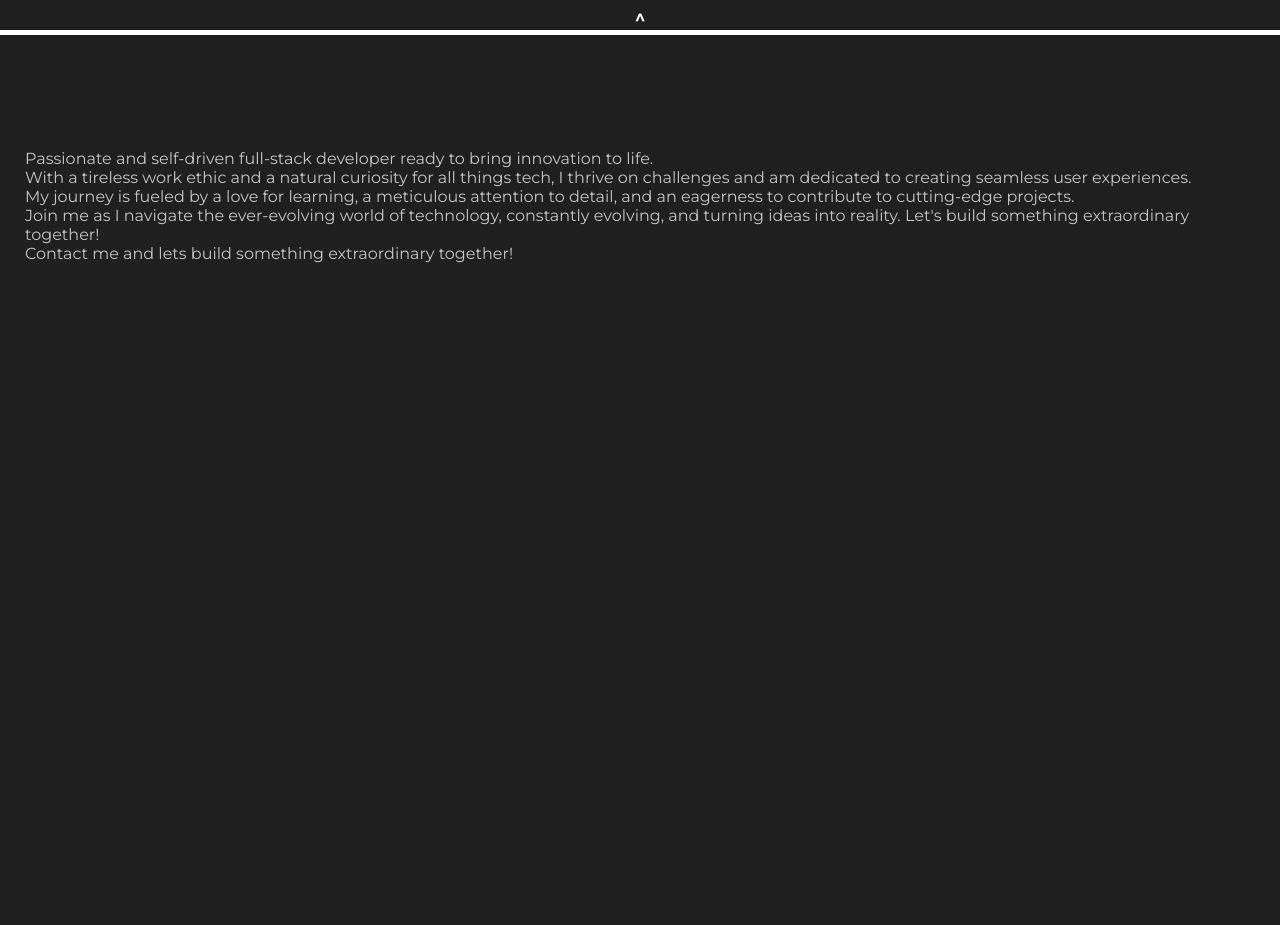
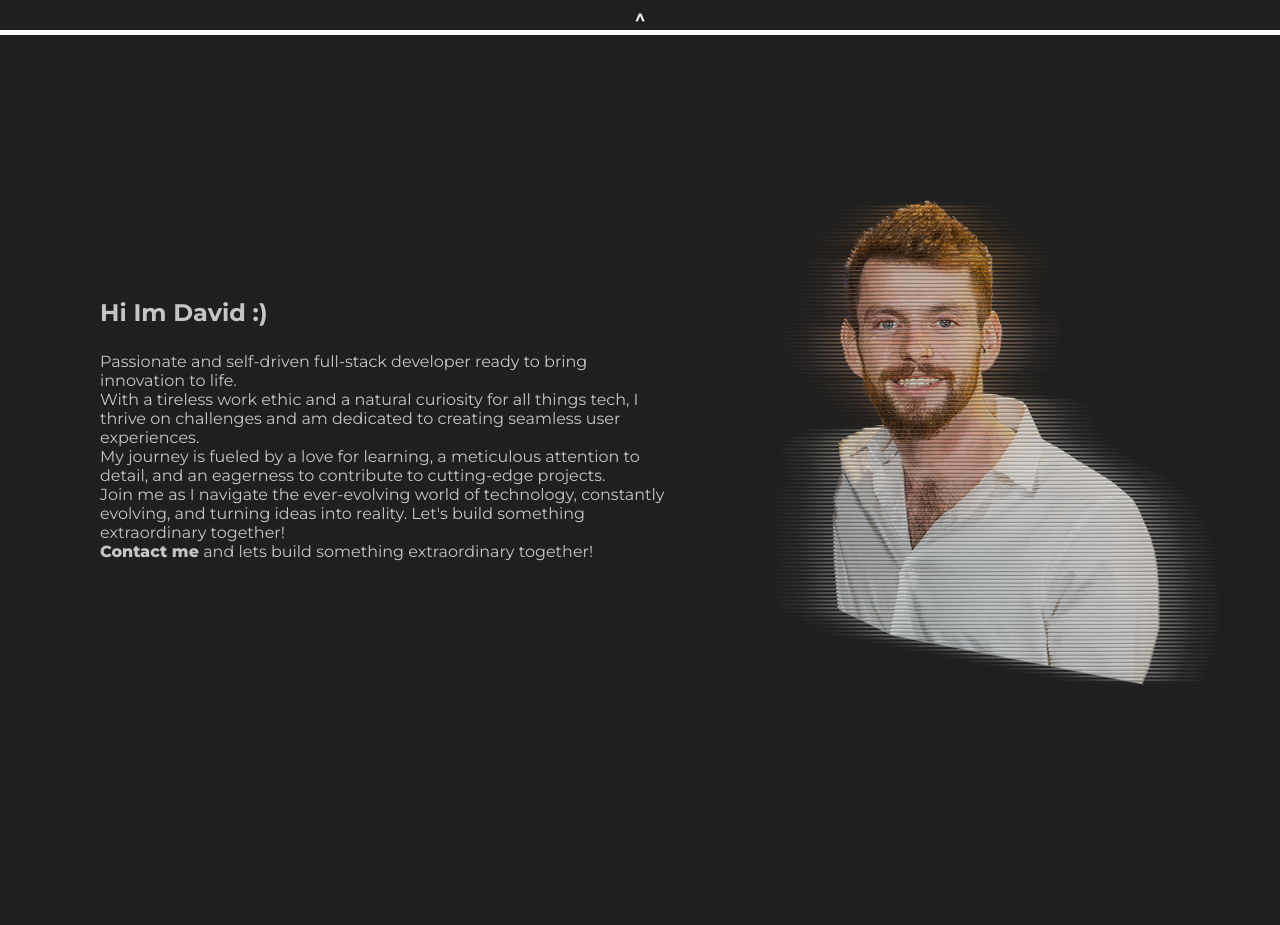
Before and after one commit to Susuvnkl/Portfolio, a React (Vite) app in the folder my-portfolio/: page /#projects in a window 1280 px wide. Shown: the part 740-1665 px from the top of the page. Built offline with nearby package versions, Linux system fonts and the light colour scheme.

Commit message:
hologram photo added

```diff
--- a/my-portfolio/src/pages/AboutPage/AboutPage.module.scss
+++ b/my-portfolio/src/pages/AboutPage/AboutPage.module.scss
@@ -1,10 +1,19 @@
+@import "../../styles/variables.scss";
+
 .PageSection {
   min-height: 100vh;
   width: 100%;
   padding-top: 8vh;
   .AboutPage {
+    display: flex;
+    flex-direction: row;
+
     .content {
-      padding: 25px;
+      padding: 100px;
+      width: 60vw;
+      display: flex;
+      flex-direction: column;
+      justify-content: center;
       .contactMeButton {
         display: inline;
         background: none;
@@ -15,6 +24,32 @@
         cursor: pointer;
         color: inherit;
         text-align: left;
+        font-weight: 800;
+      }
+      h1 {
+        margin-bottom: 25px;
+      }
+    }
+    .HologramPhotoContainer {
+      padding-right: 50px;
+      max-width: 40vw;
+      min-width: 483px;
+      display: flex;
+      justify-content: center;
+      img {
+        // width: 25vw;
+        opacity: 0.85;
+      }
+    }
+  }
+  @media screen and (max-width: $small-screen) {
+    .AboutPage {
+      display: flex;
+      flex-direction: column;
+      .content,
+      .HologramPhotoContainer {
+        padding: 25px;
+        width: 100vw;
       }
     }
   }
--- a/my-portfolio/src/pages/AboutPage/AboutPage.tsx
+++ b/my-portfolio/src/pages/AboutPage/AboutPage.tsx
@@ -1,4 +1,5 @@
 import styles from "./AboutPage.module.scss";
+import Hologram from "../../assets/hologram/small hologram.png";
 
 function AboutPage() {
   const scrollToSection = (sectionId: string) => {
@@ -12,6 +13,7 @@ function AboutPage() {
       <div className={styles.AboutPage}>
         <div className={styles.content}>
           <div>
+            <h1>Hi Im David :)</h1>
             <p>
               Passionate and self-driven full-stack developer ready to bring innovation to life.
             </p>
@@ -37,6 +39,9 @@ function AboutPage() {
             </p>
           </div>
         </div>
+        <div className={styles.HologramPhotoContainer}>
+          <img src={Hologram} alt="Hologram photo"></img>
+        </div>
       </div>
     </div>
   );
--- a/my-portfolio/src/styles/global.scss
+++ b/my-portfolio/src/styles/global.scss
@@ -1,4 +1,5 @@
 @import url("https://fonts.googleapis.com/css2?family=Montserrat:wght@100;200;300;400;500;600;700;800;900&display=swap");
+@import "variables";
 
 * {
   margin: 0;
--- /dev/null
+++ b/my-portfolio/src/styles/variables.scss
@@ -0,0 +1 @@
+$small-screen: 1000px;
```
Also changed, not shown: my-portfolio/src/assets/hologram/small hologram.png (added).
